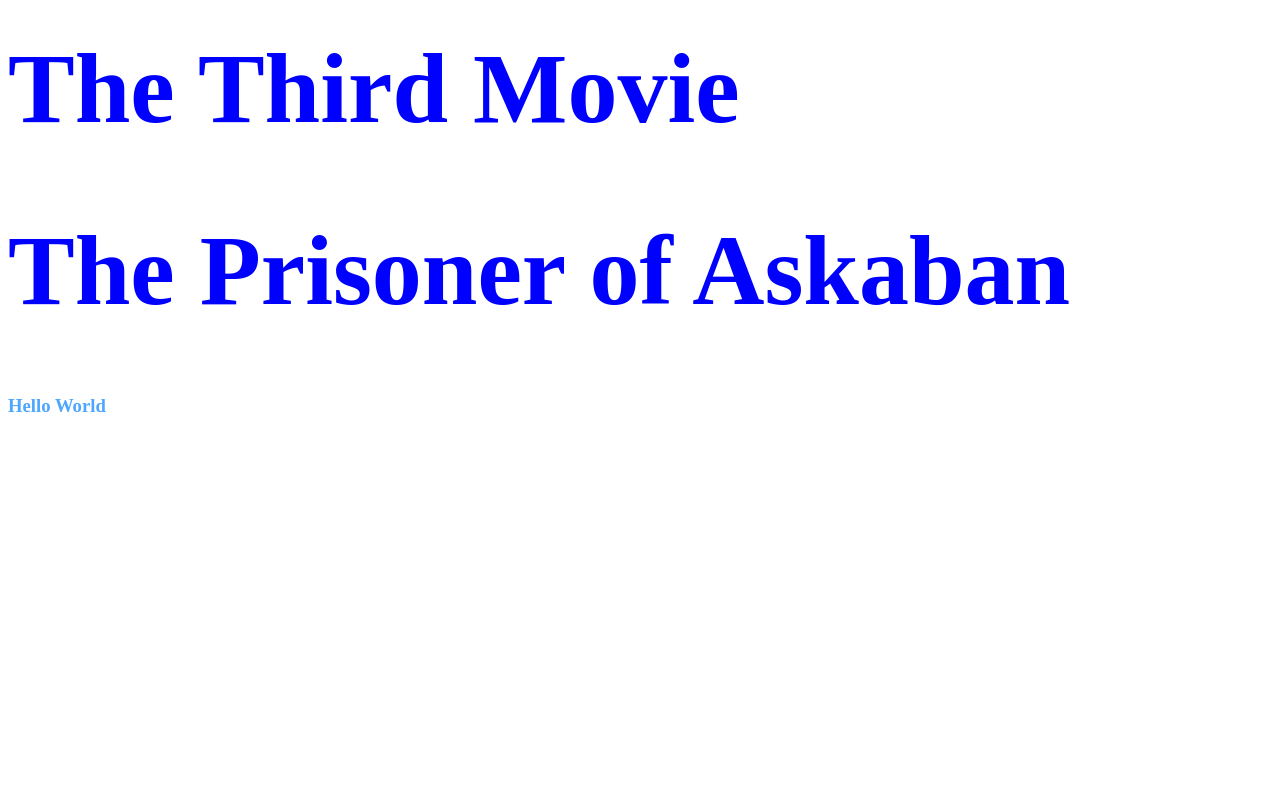
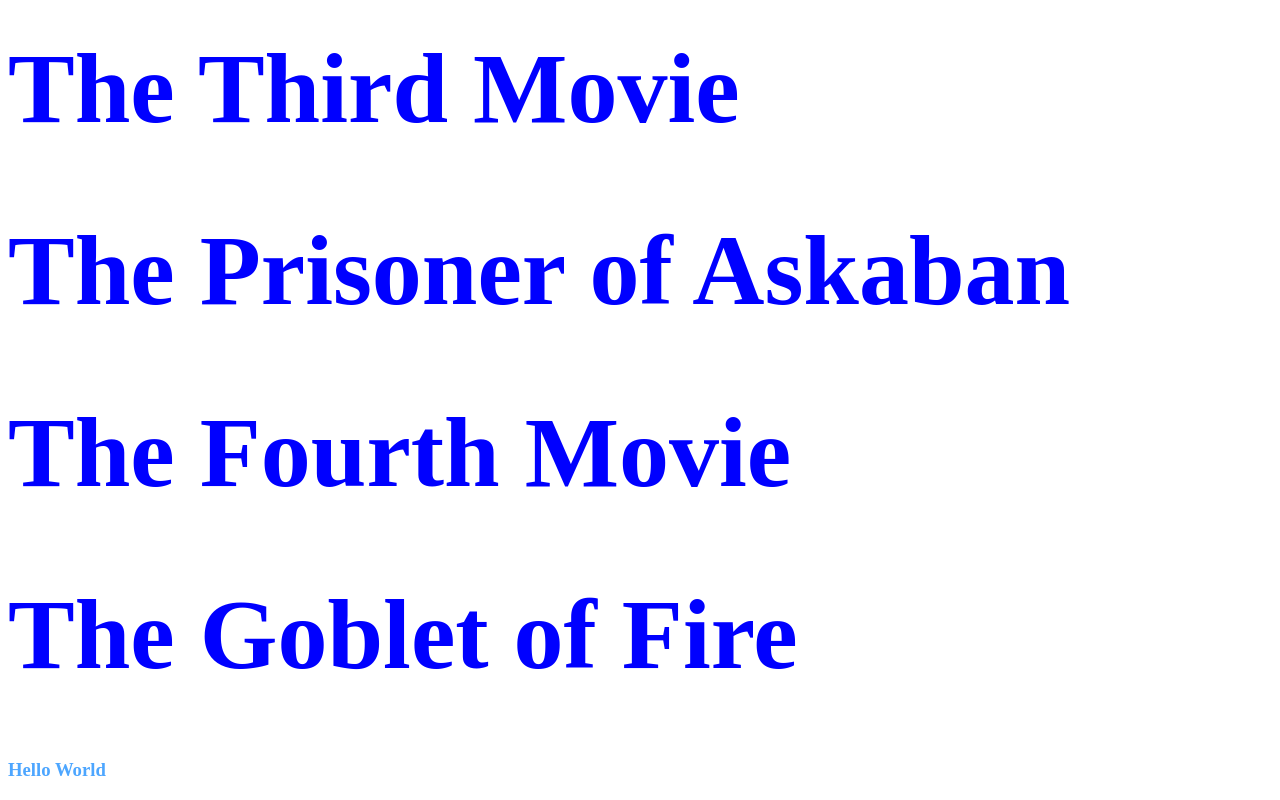
Before and after one commit to karissabugeja/web_project, a plain HTML site: page index.html in a window 1280 px wide. Shown: the part 1673-2473 px from the top of the page. Before the commit the page ends 2109 px from the top, so only its background shows below. Drawn offline with Linux system fonts and the light colour scheme.

Commit message:
edit fourth movie

```diff
--- a/index.html
+++ b/index.html
@@ -31,6 +31,12 @@
            <h1>The Third Movie</h1>
            <h1>The Prisoner of Askaban</h1>
          </div>
+
+         <div>
+           <h1>The Fourth Movie</h1>
+           <h1>The Goblet of Fire</h1>
+         </div>
+
            <div>
              <h3>Hello World</h3>
            </div>
```
